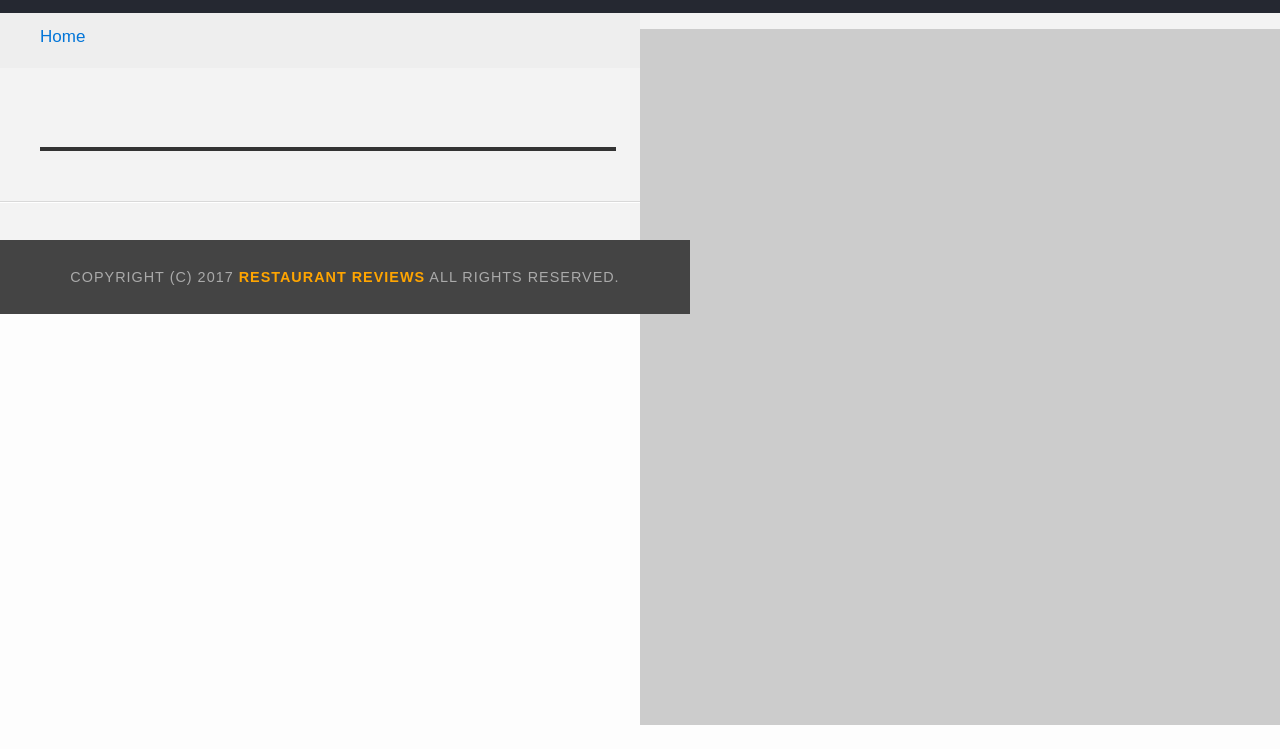
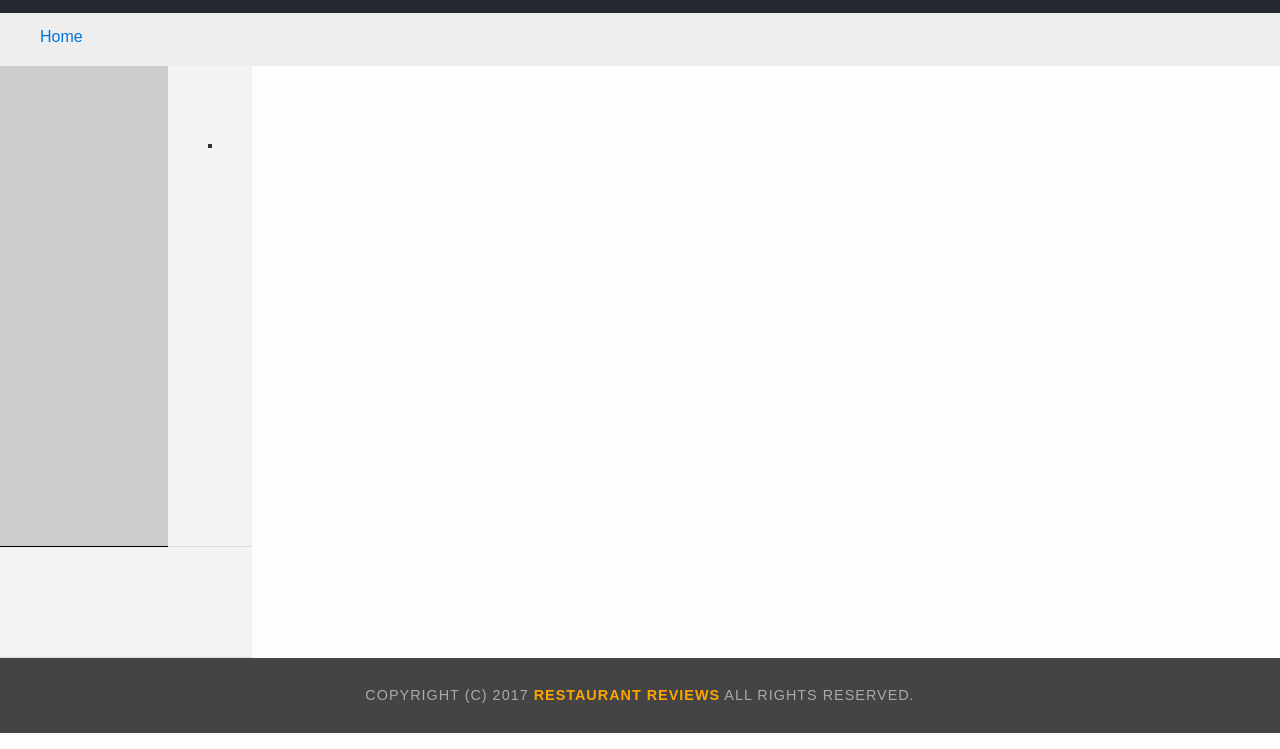
Before and after one commit to jpoiatti/restaurant-reviews-app, a website: page restaurant.html in a window 1280 px wide. Shown: the part 51-800 px from the top of the page. Drawn offline with nearby package versions, Linux system fonts and the light colour scheme.

Commit message:
Add responsiveness to large screens in restaurants details page

```diff
--- a/css/styles.css
+++ b/css/styles.css
@@ -1,9 +1,5 @@
 @charset "utf-8";
 /* CSS Document */
-
-/* * {
-  box-sizing: border-box;
-}; */
 
 body,
 td,
@@ -97,9 +93,11 @@ nav h1 a {
   padding: 10px 40px 16px;
   list-style: none;
   background-color: #eee;
-  font-size: 17px;
+  font-size: 1em;
   margin: 0;
-  width: calc(50% - 80px);
+  position: sticky;
+  top: 62px;
+  z-index: 10000;
 }
 
 /* Display list items side by side */
@@ -209,45 +207,49 @@ nav h1 a {
 }
 
 /* ====================== Restaurant Details ====================== */
+.inside {
+  display: flex;
+  flex-wrap: wrap;
+}
+
 .inside header {
-  position: fixed;
+  position: sticky;
   top: 0;
+  z-index: 10000;
   width: 100%;
-  z-index: 1000;
 }
 
 .inside #map-container {
-  background: blue none repeat scroll 0 0;
-  height: 87%;
-  position: fixed;
-  right: 0;
-  top: 80px;
-  width: 50%;
+  height: 60vh;
+  width: 100%;
+  border-bottom: 1px solid black;
+  margin: auto;
 }
-
 
 .inside #map {
   background-color: #ccc;
-  height: 100%;
+}
+
+.inside #footer {
   width: 100%;
 }
-.inside #footer {
-  bottom: 0;
-  position: absolute;
-  width: 50%;
-}
+
 #restaurant-name {
   color: #f18200;
   font-family: Arial, sans-serif;
   font-size: 20pt;
   font-weight: 200;
   letter-spacing: 0;
-  margin: 15px 0 30px;
+  margin: 4em 0 1em;
   text-transform: uppercase;
   line-height: 1.1;
 }
 #restaurant-img {
-  width: 90%;
+  display: block;
+  margin-left: auto;
+  margin-right: auto;
+  width: 80%;
+  padding-bottom: 2em;
 }
 #restaurant-address {
   font-size: 12pt;
@@ -263,15 +265,13 @@ nav h1 a {
   padding: 2px 0;
   text-align: center;
   text-transform: uppercase;
-  width: 90%;
 }
 #restaurant-container,
 #reviews-container {
   border-bottom: 1px solid #d9d9d9;
-  border-top: 1px solid #fff;
-  padding: 140px 40px 30px;
-  width: 50%;
+  padding: 1em 40px 30px;
 }
+
 #reviews-container {
   padding: 30px 40px 80px;
 }
@@ -293,9 +293,8 @@ nav h1 a {
   list-style-type: none;
   margin: 0 0 30px;
   overflow: hidden;
-  padding: 0 20px 20px;
+  padding: 20px 20px 20px;
   position: relative;
-  width: 85%;
 }
 #reviews-list li p {
   margin: 0 0 10px;
@@ -303,6 +302,8 @@ nav h1 a {
 #restaurant-hours td {
   color: #666;
 }
+
+/* ========= CSS medias - Medium and large screens ========= */
 
 @media (min-width: 803px) and (min-height: 700px) {
   header {
@@ -364,4 +365,38 @@ nav h1 a {
   #restaurants-list li {
     max-width: 30vw;
   }
+  h1#restaurant-name {
+    padding-top: 1em;
+  }
 }
+
+/* ========= Restaurant Details - Large screens ========= */
+
+@media (min-width: 1200px) {
+  .inside #maincontent {
+    display: grid;
+    grid-template-columns: 2fr 1fr;
+  }
+
+  .inside #map {
+    height: 100%;
+  }
+
+  #restaurant-name {
+    font-size: 1.6em;
+    margin: -10px;
+  }
+
+  #restaurant-img {
+    display: block;
+    margin-left: auto;
+    margin-right: auto;
+    width: 80%;
+    padding-top: 1.5em;
+    padding-bottom: 2em;
+  }
+
+  #reviews-container {
+    grid-column: -1/1;
+  }
+}
```
